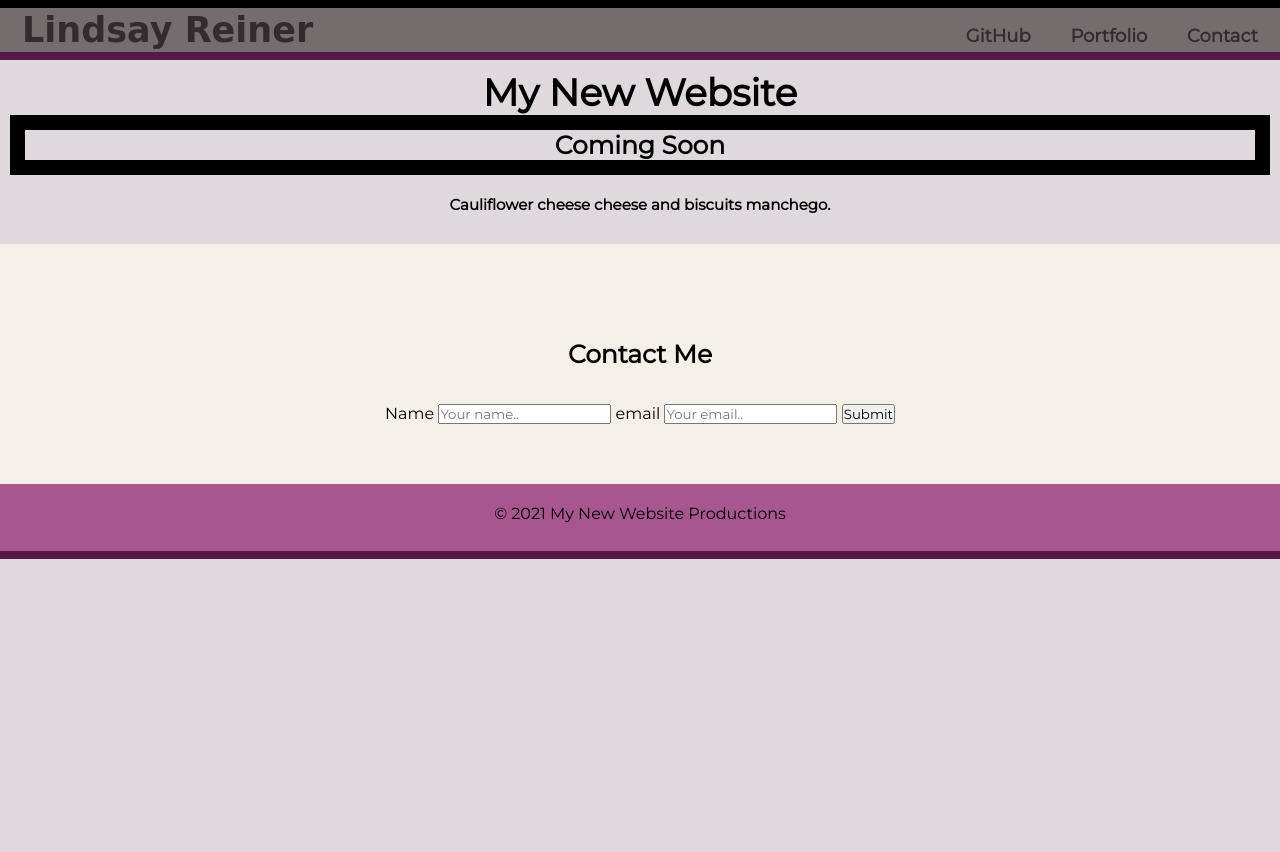
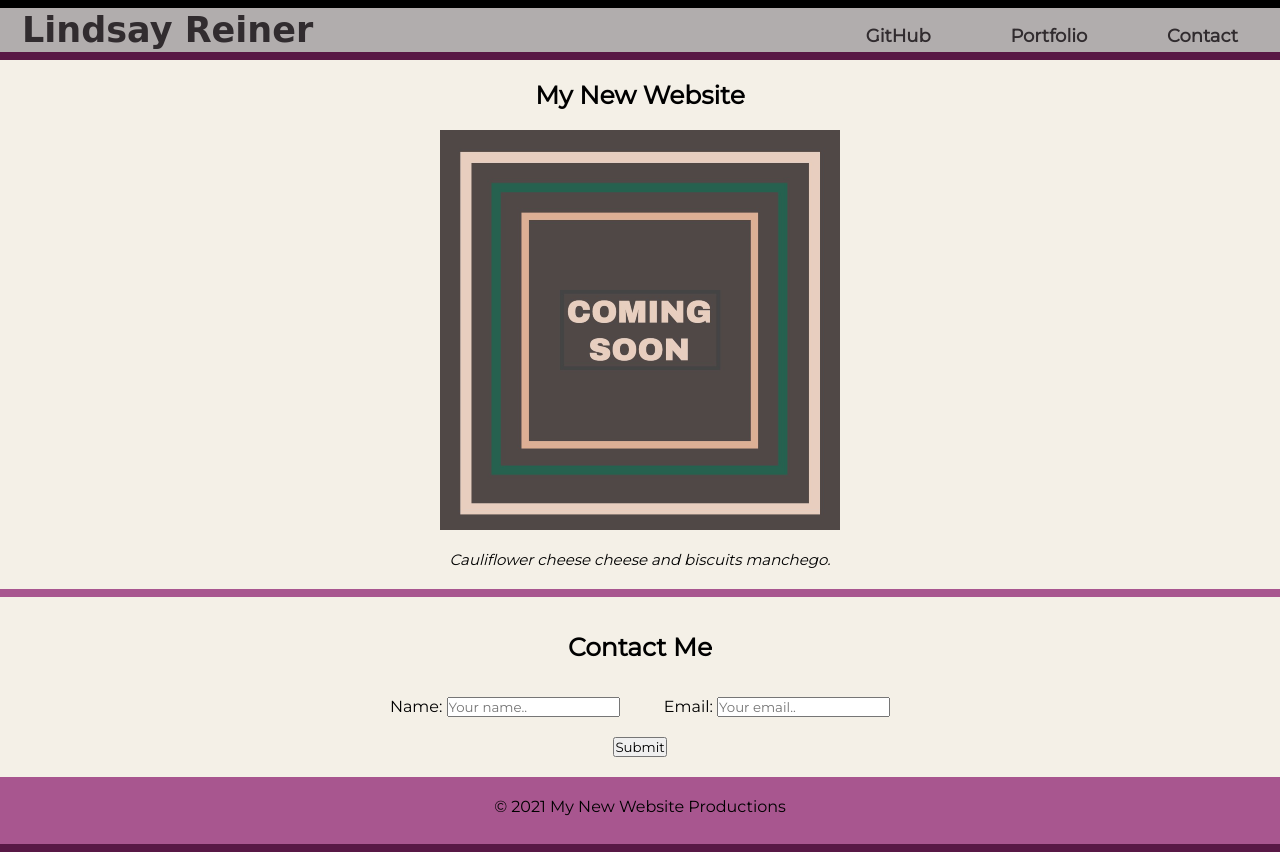
Before and after one commit to lindsayreiner/landing-page, a plain HTML site: page index.html in a window 1280 px wide. Before the commit the page ends 800 px from the top, so only its background shows below. Drawn offline with Linux system fonts and the light colour scheme; a web font is replaced by a local one.

Commit message:
Most styling done. Finishing touches pending.

```diff
--- a/index.html
+++ b/index.html
@@ -2,7 +2,8 @@
 <html lang="en-us">
     <head>
         <meta charset="UTF-8"/>
-        <link rel="stylesheet" href="style.css">
+        <meta name="viewport" content="width=device-width, initial-scale=1.0">
+        <link rel="stylesheet" type="text/css" href="style.css">
 
         <link rel="preconnect" href="https://fonts.googleapis.com">
         <link rel="preconnect" href="https://fonts.gstatic.com" crossorigin>
@@ -25,51 +26,49 @@
                     <a href="https://github.com/lindsayreiner">GitHub</a>
                 </li>
                 <li>
-                    <a href="https://github.com/lindsayreiner">Portfolio</a>
+                    <a href="#">Portfolio</a>
                 </li>
                 <li>
-                    <a href="https://github.com/lindsayreiner">Contact</a>
+                    <a href="#contact">Contact</a>
                 </li>
             </ul>
         </nav>
     </header>
 
 
-    <article class='website-name'><h2>My New Website</h2>
-        <section class='coming-soon'>Coming Soon</section>
-        <section class='coming-soon-2'></section>
+    <main>
+      <h2 class='website-name'>My New Website</h2>
+       <img src="images/image-1.png" alt="Coming Soon">
 
-        <section class='content'>
+        <figcaption class='caption'>
             <p>Cauliflower cheese cheese and biscuits manchego.</p>
         </section>
-    </article>
+    </main>
 
 
 
 <footer class='footer'>
 
-    <div class="container">
-        <p class="contact"><strong>Contact Me</strong></p>
-        <form action="action_page.php">
-
-          <label for="name">Name</label>
-          <input type="text" id="fname" name="name" placeholder="Your name..">
-
-
-          <label for="email">email</label>
-          <input type="text" id="email" name="email" placeholder="Your email..">
+    <div class="footer-container">
+        <p id="contact"><strong>Contact Me</strong></p>
+        <form class="form" action="action_page.php">
+          <ul>
+            <li>
+              <label for="name">Name:</label>
+              <input type="text" id="fname" name="name" placeholder="Your name..">
+            </li>
+            <li>
+              <label for="email">Email:</label>
+              <input type="text" id="email" name="email" placeholder="Your email..">
+            </li>
           </select>
-
+           </ul>
+          <div class="submit">
           <input type="submit" value="Submit">
-
+          </div>
         </form>
-      </div>
-
-
-
 
     <p class="copyright">&copy; 2021 My New Website Productions</p>
-
 
 </footer>
 
--- a/style.css
+++ b/style.css
@@ -6,21 +6,17 @@
 }
 
 body {
-    background-color: #ddd9dc;
+    background-color: rgb(244, 240, 231);
     padding: 0px;
     margin: 0px;
 }
 
 #header {
     padding: 2px;
-    border-style: solid;
-    border-width: 8px;
-    border-right: 0px;
-    border-left: 0px;
-    border-bottom-color: #581845;
-    border-top-color: black;
+    border-bottom: 8px solid #581845;
+    border-top: 8px solid black;
     text-indent: 10px;
-    background-color: #726e6e;
+    background-color: #b1adad;
     color: #ffffff;
 }
 
@@ -39,6 +35,7 @@ body {
 #header nav ul li {
     display: inline-block;
     margin-left: 25px;
+    font-weight: bold;
 }
 
 h1 {
@@ -58,35 +55,50 @@ a {
     font-size: 25px;
     font-weight: bolder;
     text-align: center;
-    padding: 10px;
 }
 
-.coming-soon {
+main {
+    padding: 20px 0;
+  }
+
+img {
     position: relative;
-    border-style: solid;
-    border-width: 15px;
+    display: block;
+    margin: 20px auto;
 }
 
-.content {
+.caption {
     font-size: 15px;
-    padding: 20px;
+    text-align: center;
+    font-style: italic;
 }
 
 .footer {
     text-align: center;
     padding: 0px;
     background-color: rgb(244, 240, 231);
+    border-top: 8px solid rgb(168, 86, 143);
 }
 
-.container {
-    padding: 60px;
+.footer-container {
+    padding: 0px;
     background-color: rgb(244, 240, 231);
 }
 
-.contact {
+#contact {
     font-size: 25px;
     padding: 35px;
-    background-color: rgb(244, 240, 231);
+}
+
+li {
+    display: inline;
+    padding: 0px 20px;
+    text-decoration: none;
+  }
+
+.submit {
+   text-align: center;
+   padding: 20px;
 }
 
 .copyright {
```
Also changed, not shown: images/image-1.png (added), images/image_1.png (added).
